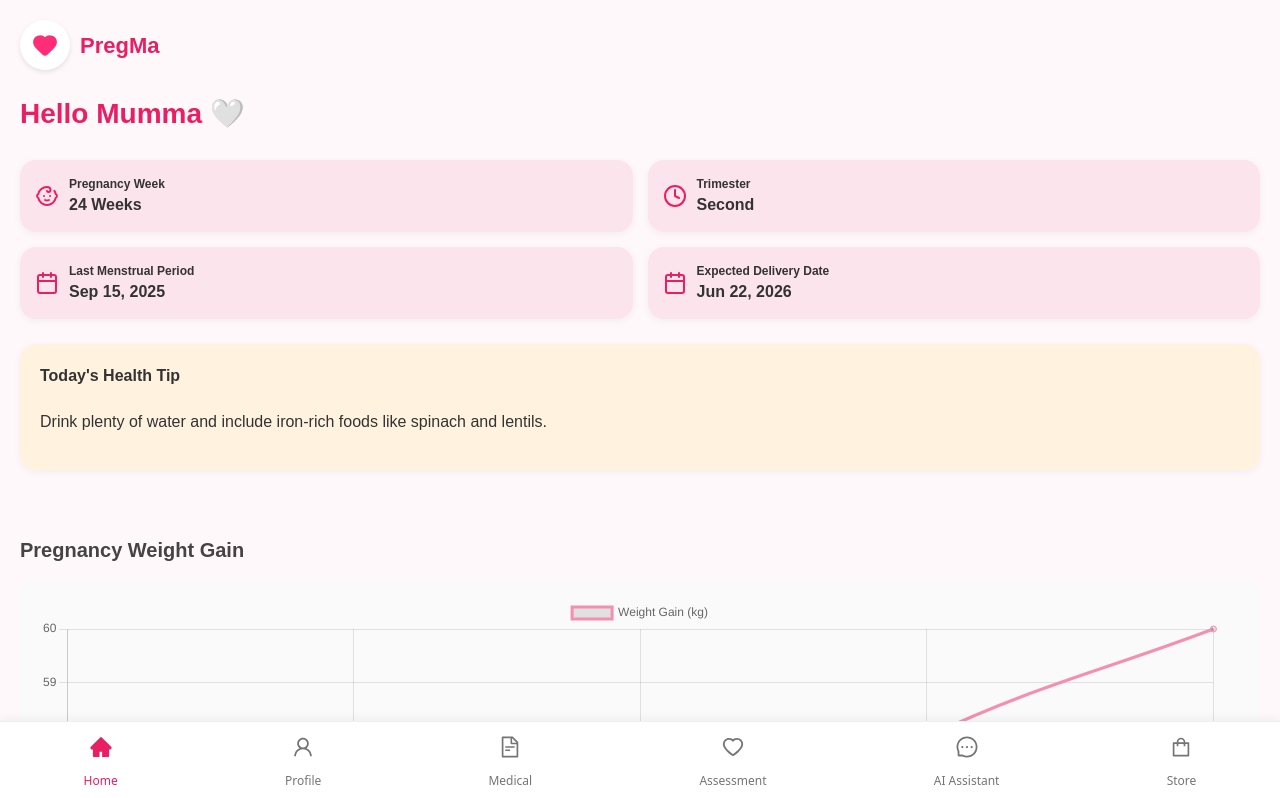
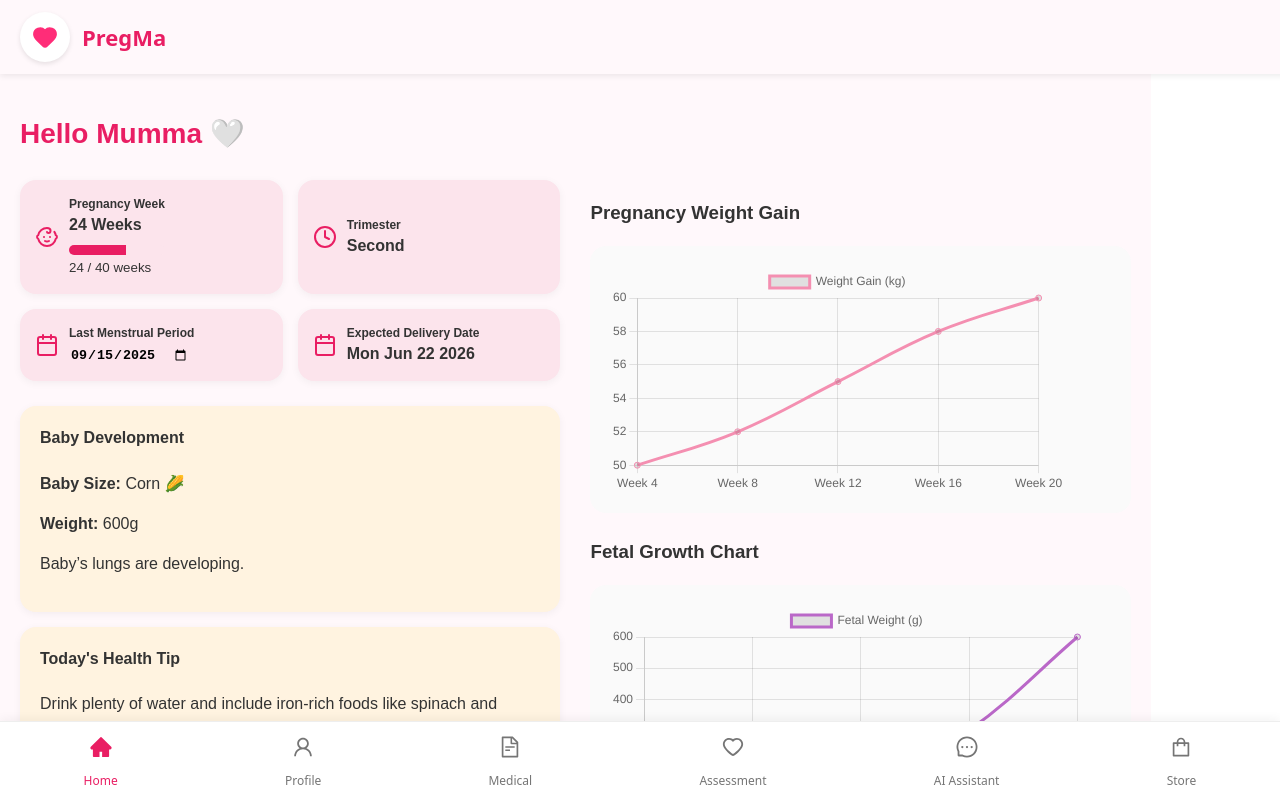
Before and after one commit to AngelusPonmalar/MummaCare-, a React (Vite) app: page / in a window 1280 px wide. Shown: the top 798 px of the page. Built offline with nearby package versions, Linux system fonts and the light colour scheme.

Commit message:
Update Home.jsx

```diff
--- a/src/pages/Home.jsx
+++ b/src/pages/Home.jsx
@@ -1,4 +1,4 @@
-import React from "react";
+import React, { useState } from "react";
 import { Line } from "react-chartjs-2";
 import { Calendar, Heart, Clock, Baby } from "lucide-react";
 import {
@@ -12,7 +12,56 @@ import {
   Legend
 } from "chart.js";
 
-ChartJS.register(CategoryScale, LinearScale, PointElement, LineElement, Title, Tooltip, Legend);
+ChartJS.register(
+  CategoryScale,
+  LinearScale,
+  PointElement,
+  LineElement,
+  Title,
+  Tooltip,
+  Legend
+);
+
+/* ---------- Pregnancy Calculator ---------- */
+
+function getPregnancyInfo(lmpDate) {
+  const today = new Date();
+  const lmp = new Date(lmpDate);
+
+  const diffDays = Math.floor((today - lmp) / (1000 * 60 * 60 * 24));
+  const weeks = Math.max(0, Math.floor(diffDays / 7));
+
+  let trimester = "First";
+  if (weeks > 12 && weeks <= 27) trimester = "Second";
+  if (weeks > 27) trimester = "Third";
+
+  const edd = new Date(lmp);
+  edd.setDate(edd.getDate() + 280);
+
+  return { weeks, trimester, edd };
+}
+
+/* ---------- Baby Growth Data ---------- */
+
+const babyGrowth = {
+  8: { size: "Raspberry", weight: "2g", tip: "Baby’s fingers are forming." },
+  12: { size: "Lime", weight: "14g", tip: "Baby can start moving tiny arms and legs." },
+  16: { size: "Avocado", weight: "100g", tip: "Baby’s skeleton is developing." },
+  20: { size: "Banana", weight: "300g", tip: "Baby can hear sounds now." },
+  24: { size: "Corn 🌽", weight: "600g", tip: "Baby’s lungs are developing." },
+  28: { size: "Eggplant", weight: "1kg", tip: "Baby can blink eyes." },
+  32: { size: "Coconut", weight: "1.7kg", tip: "Bones are fully developed." },
+  36: { size: "Papaya", weight: "2.6kg", tip: "Baby is preparing for birth." },
+  40: { size: "Watermelon", weight: "3.2kg", tip: "Baby is ready to be born." }
+};
+
+function getBabyInfo(week) {
+  let closest = 8;
+  Object.keys(babyGrowth).forEach((w) => {
+    if (week >= w) closest = w;
+  });
+  return babyGrowth[closest];
+}
 
 /* ---------- Styles ---------- */
 
@@ -20,19 +69,27 @@ const container = {
   width: "100%",
   minHeight: "100vh",
   padding: "20px",
+  paddingTop: "90px",
   background: "#FFF8FB",
   fontFamily: "sans-serif",
   color: "#333",
   boxSizing: "border-box"
 };
 
-/* Branding Header Styles */
+/* Floating Navbar */
 
 const brandHeader = {
+  position: "fixed",
+  top: 0,
+  left: 0,
+  width: "100%",
   display: "flex",
   alignItems: "center",
-  gap: "10px",
-  marginBottom: "20px"
+  gap: "12px",
+  padding: "12px 20px",
+  background: "#FFF8FB",
+  boxShadow: "0 2px 6px rgba(0,0,0,0.08)",
+  zIndex: 1000
 };
 
 const logoCircle = {
@@ -61,25 +118,20 @@ const titleStyle = {
 const mainWrapper = {
   display: "flex",
   flexWrap: "wrap",
-  gap: "30px",
-  width: "100%"
+  gap: "30px"
 };
 
 const leftColumn = {
-  flex: "1 1 450px",
-  display: "flex",
-  flexDirection: "column"
+  flex: "1 1 420px"
 };
 
 const rightColumn = {
-  flex: "1 1 450px",
-  display: "flex",
-  flexDirection: "column"
+  flex: "1 1 420px"
 };
 
 const cardGrid = {
   display: "grid",
-  gridTemplateColumns: "repeat(2, 1fr)",
+  gridTemplateColumns: "repeat(2,1fr)",
   gap: "15px",
   marginBottom: "25px"
 };
@@ -104,24 +156,39 @@ const tipCard = {
   boxShadow: "0 2px 8px rgba(0,0,0,0.05)"
 };
 
-const sectionTitle = {
-  marginBottom: "12px",
-  color: "#444",
-  fontSize: "20px"
-};
-
 const chartBox = {
   background: "#FAFAFA",
   padding: "20px",
   borderRadius: "16px",
-  marginBottom: "25px",
+  marginBottom: "25px"
+};
+
+const progressBar = {
   width: "100%",
-  boxSizing: "border-box"
+  height: "10px",
+  background: "#FCE4EC",
+  borderRadius: "20px",
+  overflow: "hidden",
+  marginTop: "8px"
 };
+
+const progressFill = (percent) => ({
+  width: percent + "%",
+  height: "100%",
+  background: "#E91E63"
+});
 
 /* ---------- Component ---------- */
 
 export default function Home() {
+
+  const [LMP, setLMP] = useState("2025-09-15");
+
+  const { weeks, trimester, edd } = getPregnancyInfo(LMP);
+
+  const baby = getBabyInfo(weeks);
+
+  const progress = Math.min((weeks / 40) * 100, 100);
 
   const weightData = {
     labels: ["Week 4", "Week 8", "Week 12", "Week 16", "Week 20"],
@@ -148,10 +215,9 @@ export default function Home() {
   };
 
   return (
-    <div style={container}>
+    <div>
 
-      {/* Branding Header */}
-
+      {/* Floating Navbar */}
       <div style={brandHeader}>
         <div style={logoCircle}>
           <Heart size={26} fill="#ff2d78" color="#ff2d78" />
@@ -159,11 +225,11 @@ export default function Home() {
         <span style={brandName}>PregMa</span>
       </div>
 
+      <div style={container}>
+
         <h2 style={titleStyle}>Hello Mumma 🤍</h2>
 
         <div style={mainWrapper}>
-
-        {/* LEFT SIDE */}
 
           <div style={leftColumn}>
 
@@ -172,51 +238,60 @@ export default function Home() {
               <div style={card}>
                 <Baby style={iconStyle} />
                 <div>
-                <h5 style={{ margin: 0, fontSize: "12px" }}>
-                  Pregnancy Week
-                </h5>
-                <p style={{ margin: 0, fontWeight: "bold" }}>
-                  24 Weeks
-                </p>
+                  <h5 style={{ margin: 0, fontSize: "12px" }}>Pregnancy Week</h5>
+                  <p style={{ margin: 0, fontWeight: "bold" }}>{weeks} Weeks</p>
+
+                  <div style={progressBar}>
+                    <div style={progressFill(progress)}></div>
+                  </div>
+
+                  <small>{weeks} / 40 weeks</small>
                 </div>
               </div>
 
               <div style={card}>
                 <Clock style={iconStyle} />
                 <div>
-                <h5 style={{ margin: 0, fontSize: "12px" }}>
-                  Trimester
-                </h5>
-                <p style={{ margin: 0, fontWeight: "bold" }}>
-                  Second
-                </p>
+                  <h5 style={{ margin: 0, fontSize: "12px" }}>Trimester</h5>
+                  <p style={{ margin: 0, fontWeight: "bold" }}>{trimester}</p>
                 </div>
               </div>
 
               <div style={card}>
                 <Calendar style={iconStyle} />
                 <div>
-                <h5 style={{ margin: 0, fontSize: "12px" }}>
-                  Last Menstrual Period
-                </h5>
-                <p style={{ margin: 0, fontWeight: "bold" }}>
-                  Sep 15, 2025
-                </p>
+                  <h5 style={{ margin: 0, fontSize: "12px" }}>Last Menstrual Period</h5>
+
+                  <input
+                    type="date"
+                    value={LMP}
+                    onChange={(e) => setLMP(e.target.value)}
+                    style={{
+                      border: "none",
+                      background: "transparent",
+                      fontWeight: "bold"
+                    }}
+                  />
                 </div>
               </div>
 
               <div style={card}>
                 <Calendar style={iconStyle} />
                 <div>
-                <h5 style={{ margin: 0, fontSize: "12px" }}>
-                  Expected Delivery Date
-                </h5>
+                  <h5 style={{ margin: 0, fontSize: "12px" }}>Expected Delivery Date</h5>
                   <p style={{ margin: 0, fontWeight: "bold" }}>
-                  Jun 22, 2026
+                    {edd.toDateString()}
                   </p>
                 </div>
               </div>
 
+            </div>
+
+            <div style={tipCard}>
+              <h4 style={{ marginTop: 0 }}>Baby Development</h4>
+              <p><strong>Baby Size:</strong> {baby?.size}</p>
+              <p><strong>Weight:</strong> {baby?.weight}</p>
+              <p>{baby?.tip}</p>
             </div>
 
             <div style={tipCard}>
@@ -229,17 +304,15 @@ export default function Home() {
 
           </div>
 
-        {/* RIGHT SIDE */}
-
           <div style={rightColumn}>
 
-          <h3 style={sectionTitle}>Pregnancy Weight Gain</h3>
+            <h3>Pregnancy Weight Gain</h3>
 
             <div style={chartBox}>
               <Line data={weightData} options={{ responsive: true }} />
             </div>
 
-          <h3 style={sectionTitle}>Fetal Growth Chart</h3>
+            <h3>Fetal Growth Chart</h3>
 
             <div style={chartBox}>
               <Line data={fetalData} options={{ responsive: true }} />
@@ -249,7 +322,7 @@ export default function Home() {
 
         </div>
 
-      <div style={{ height: "80px", width: "100%" }}></div>
+      </div>
 
     </div>
   );
```
Lines whose indentation alone changed are shown as unchanged.
